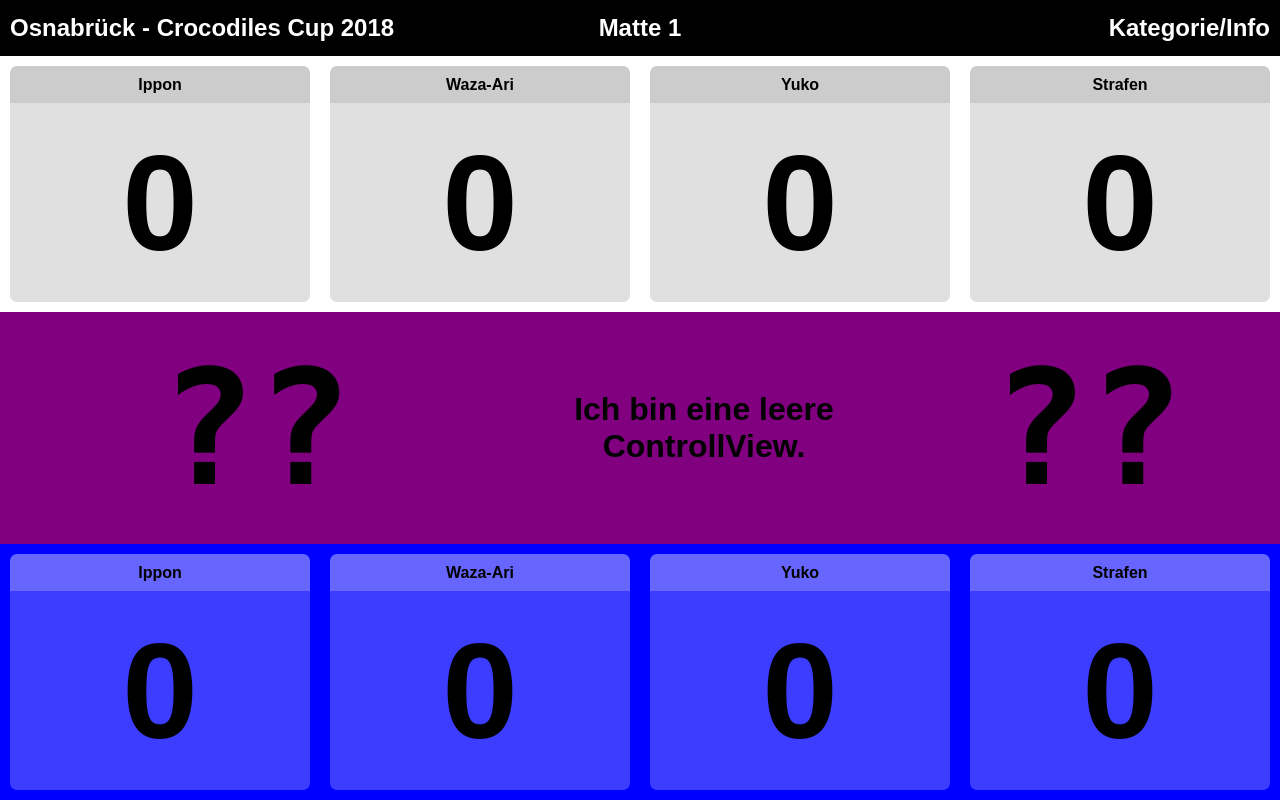
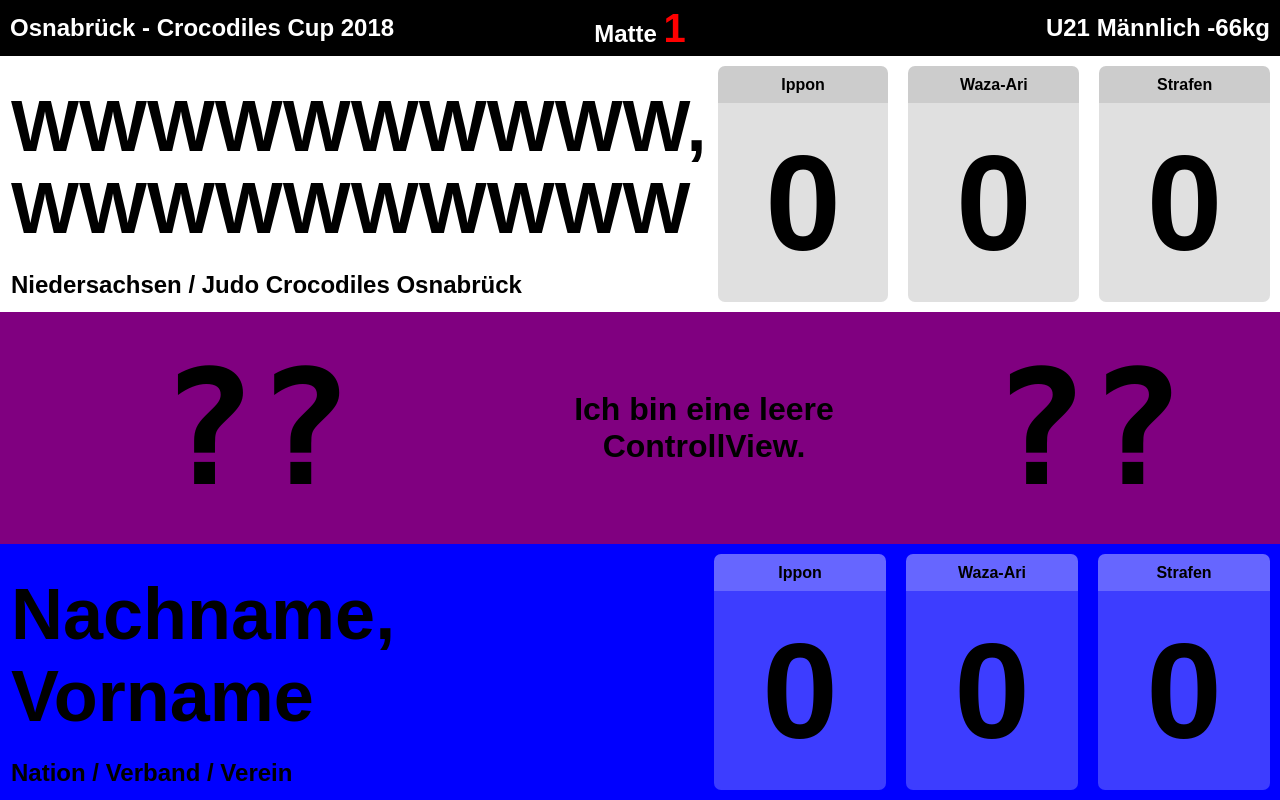
Before and after one commit to zollstocks/JudoScoreClock, a PHP site: page /scoreboardView.php in a window 1280 px wide. Run offline with PHP 8.4, Linux system fonts and the light colour scheme; some libraries are stand-ins or nearby versions.

Commit message:
Minor fixes and adjustments

```diff
--- a/css/Style.css
+++ b/css/Style.css
@@ -43,6 +43,10 @@ nav, footer {
   font-size: 3vh; }
   nav td, footer td {
     width: 33.33%; }
+
+#mattennummer {
+  color: red;
+  font-size: 5vh; }
 
 h1, h2 {
   margin: 0;
@@ -96,6 +100,10 @@ table #haltegriffCell {
 
 table.kaempferline td.kaempfername {
   width: 55%; }
+  table.kaempferline td.kaempfername h1 {
+    font-size: 9vh; }
+  table.kaempferline td.kaempfername h2 {
+    font-size: 3vh; }
 table.kaempferline td.punktwertung {
   width: auto;
   padding: 10px;
--- a/index.php
+++ b/index.php
@@ -123,6 +123,8 @@
       refreshKampfzeitDisplay();
       refreshHaltegriffDisplay();
 
+      $('#categoryHinweis').text(settings.category);
+
       if (!settings.settingYuko) {
         $('#yukoCellWeiss').hide();
         $('#yukoCellBlau').hide();
--- a/js/script.js
+++ b/js/script.js
@@ -1,38 +1,36 @@
 // script.js
 
-// TODO: So umschreiben, dass funtionen nur noch return geben und nicht mehr direkt aus der Funktion HTML/CSS verändern.
-
 // SETTINGS
-
 var settings = {
   mattennummer: '1',
   settingKampfzeit: 240,
   settingHaltegriffzeit: 20,
-  settingYuko: true,
+  settingYuko: false,
   maxStafen: 2, // legt die maximale Anzahl an Strafen fest
-  names: false,
+  names: true,
   topbar: true, // sollte noch angepasst/verbessert werden
   bottombar: true, // sollte noch angepasst/verbessert werden // Zur zeit rausgenommen!!!
   goldenScore: true, // false derzeit nicht möglich
-  goldenScoreLimit: 0 // 0, wenn kein Limit (OpenEnd)
-  //category: 'U21 Männlich -66kg'
+  goldenScoreLimit: 0, // 0, wenn kein Limit (OpenEnd)
+  category: 'U21 Männlich -66kg'
 };
 
+// var ak = "u12";
 // var settings = {
 //   mattennummer: '1',
-//   name: false,
+//   names: false,
 //   topbar: true, // sollte noch angepasst/verbessert werden
 //   bottombar: true, // sollte noch angepasst/verbessert werden // Zur zeit rausgenommen!!!
-//   u12: {
+//   "u12": {
 //     settingKampfzeit: 240,
 //     settingHaltegriffzeit: 20,
-//     settingYuko: true,
+//     settingYuko: false,
 //     maxStafen: 2, // legt die maximale Anzahl an Strafen fest
 //     goldenScore: true, // false derzeit nicht möglich
 //     goldenScoreLimit: 0 // 0, wenn kein Limit (OpenEnd)
 //     //category: 'U21 Männlich -66kg'
 //   },
-//   u15: {
+//   "u15": {
 //     settingKampfzeit: 240,
 //     settingHaltegriffzeit: 20,
 //     settingYuko: true,
--- a/scoreboardView.php
+++ b/scoreboardView.php
@@ -117,6 +117,8 @@
       console.log("Window 2 geladen");
       loadSettings();
 
+      $('#categoryHinweis').text(settings.category);
+
       if (!settings.settingYuko) {
         $('#yukoCellWeiss').hide();
         $('#yukoCellBlau').hide();
@@ -159,7 +161,7 @@
       <tr>
         <td class="kaempfername" id="kaempferCellWeiss">
           <!-- Dynamic one day -->
-          <h1>Stöckel, Felix</h1></br>
+          <h1>WWWWWWWWWW, WWWWWWWWWW</h1></br>
           <h2>Niedersachsen / Judo Crocodiles Osnabrück</h2>
         </td>
         <!-- Ippon -->
--- a/scss/Style.scss
+++ b/scss/Style.scss
@@ -56,6 +56,13 @@ nav, footer {
     width: 33.33%
   }
 }
+
+#mattennummer {
+  color: red;
+  font-size: 5vh;
+}
+
+
 
 h1, h2 {
   margin: 0;
@@ -126,7 +133,12 @@ table{
 }
 
 table.kaempferline{
-  td.kaempfername {width: 55%}
+
+  td.kaempfername {
+    width: 55%;
+    h1{ font-size: 9vh }
+    h2{ font-size: 3vh }
+  }
   td.punktwertung {width: auto; padding: 10px; font-weight: bold;}
 }
 
```
Also changed, not shown: 1 other file. Lines whose indentation alone changed are shown as unchanged.
